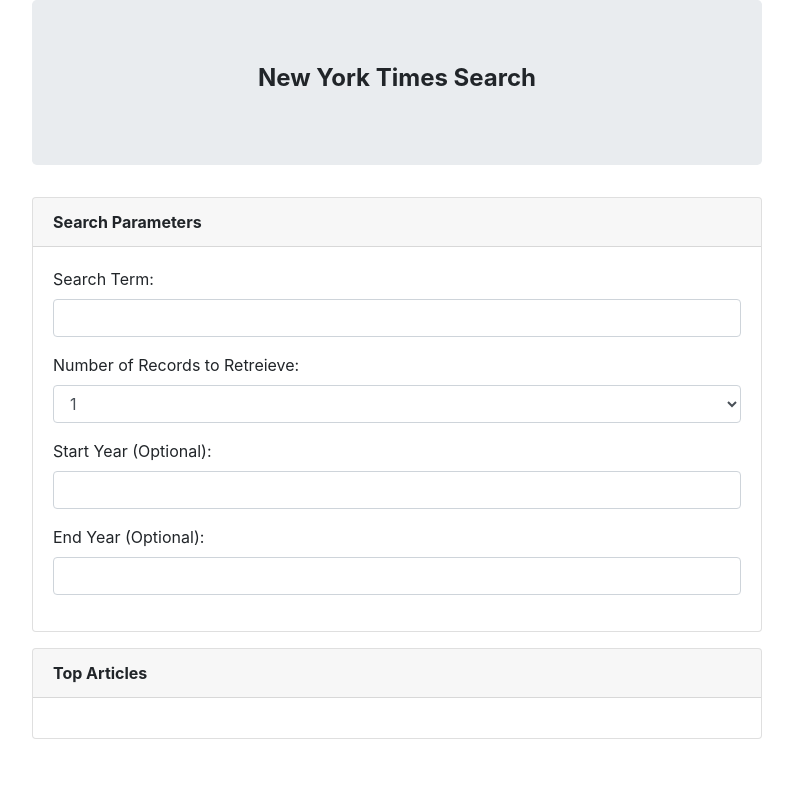
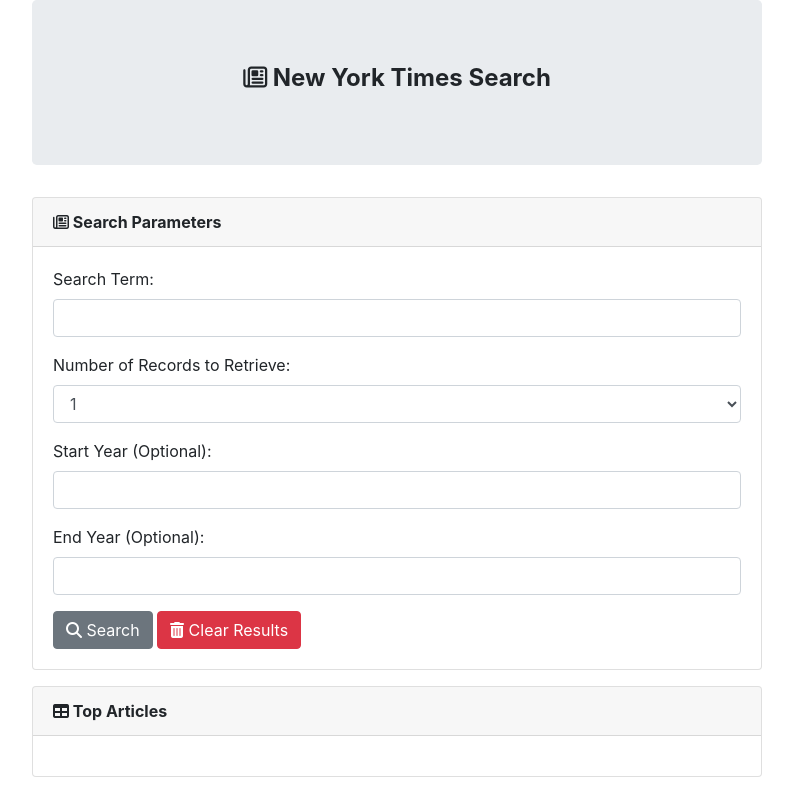
Before and after one commit to Olsenben77/New-York-Times-Search--2, a plain HTML site: page index.html in a window 1280 px wide. Shown: the whole page, without its empty margins (243-1036 px from the left). Drawn offline with nearby package versions, Linux system fonts and the light colour scheme.

Commit message:
finished styling

```diff
--- a/index.html
+++ b/index.html
@@ -10,6 +10,7 @@
       integrity="sha384-Vkoo8x4CGsO3+Hhxv8T/Q5PaXtkKtu6ug5TOeNV6gBiFeWPGFN9MuhOf23Q9Ifjh"
       crossorigin="anonymous"
     />
+    <script src="https://kit.fontawesome.com/53455dd245.js" crossorigin="anonymous"></script>
     <title>New York Times Search</title>
   </head>
   <body>
@@ -17,11 +18,11 @@
       <div class="row justify-content-center">
         <div class="col-md-8">
           <div class="jumbotron text-center">
-            <h4 class="font-weight-bold">New York Times Search</h4>
+            <h4 class="font-weight-bold"><i class="far fa-newspaper"></i> New York Times Search</h4>
           </div>
           <div class="card">
             <div class="card-header font-weight-bold">
-              Search Parameters
+                <i class="far fa-newspaper"></i> Search Parameters
             </div>
             <div class="card-body">
               <form>
@@ -32,7 +33,7 @@
 
                 <div class="form-group">
                   <label for="number-records"
-                    >Number of Records to Retreieve:</label
+                    >Number of Records to Retrieve:</label
                   >
                   <select class="form-control" id="number-records">
                     <option>1</option>
@@ -50,15 +51,17 @@
                   <label for="end-year">End Year (Optional):</label>
                   <input type="text" class="form-control" id="end-year" />
                 </div>
+                <button type="submit" class="btn btn-secondary" id="search-btn"><i class="fas fa-search"></i> Search</button>
+                <button type="submit" class="btn btn-danger" id="clear-btn"><i class="fas fa-trash-alt"></i> Clear Results</button>
               </form>
             </div>
           </div>
           <div class="pt-3">
             <div class="card">
               <div class="card-header font-weight-bold">
-                Top Articles
+                <i class="fas fa-table"></i> Top Articles
               </div>
-              <div class="card-body"></div>
+              <div class="card-body" id="articles-div"></div>
             </div>
           </div>
         </div>
```
